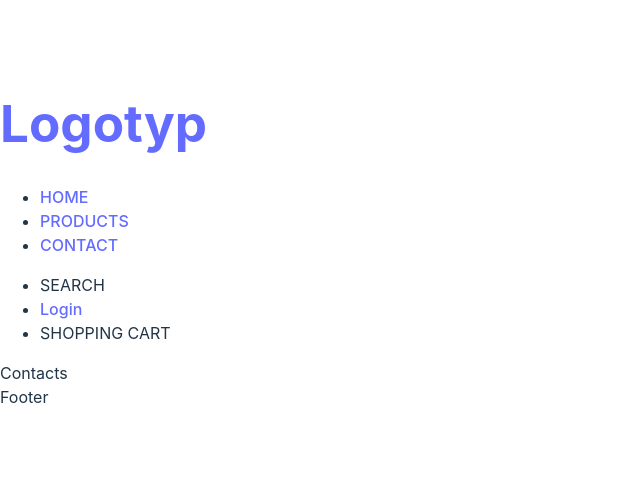
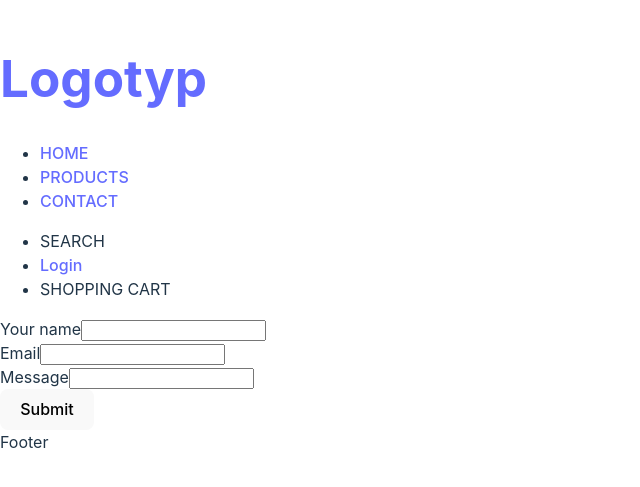
Before and after one commit to veraaa99/INL-MNINGSUPPGIFT---Javascript-2, a React (Vite) app: page /contacts in a window 1280 px wide. Shown: the part 165-652 px from the top of the page, without its empty margins (0-640 px from the left). Built offline with nearby package versions, Linux system fonts and the light colour scheme.

Commit message:
Changed some more things in all the Forms components. Added useRef to all forms

```diff
--- a/src/components/ContactForm.jsx
+++ b/src/components/ContactForm.jsx
@@ -1,23 +1,65 @@
+import { useState, useRef } from "react"
+
 function ContactForm() {
 
-    const [name, setName] = useState('')
-    const [email, setEmail] = useState('')
-    const [message, setMessage] = useState('')
+    // const [name, setName] = useState('')
+    // const [email, setEmail] = useState('')
+    // const [message, setMessage] = useState('')
+
+    // const [formData, setFormData] = useState({
+    //     name: '',
+    //     email: '',
+    //     message: ''
+    // })
+
+    // const handleChange = (e) => {
+    //     setFormData(data => {
+    //         return {
+    //             ...data,
+    //             [e.target.id]: e.target.value
+    //         }
+    //     })
+    // }
+
+    const nameRef = useRef(null)
+    const emailRef = useRef(null)
+    const messageRef = useRef(null)
+
+    const handleSubmit = (e) => {
+        e.preventDefault()
+
+        const feedback = {
+            name: nameRef.current.value,
+            email: emailRef.current.value,
+            message: messageRef.current.value
+        }
+        console.log(feedback)
+
+        nameRef.current.value = ''
+        emailRef.current.value = ''
+        messageRef.current.value = ''
+    }
 
   return (
     <>
-        <form>
+        <form onSubmit={handleSubmit}>
             <div>
                 <label htmlFor="name">Your name</label>
-                <input type="text" id="name" />
+                {/* <input value={formData.name} onChange={handleChange} type="text" id="name" /> */}
+                <input ref={nameRef} type="text" id="name" />
+
             </div>
             <div>
                 <label htmlFor="email">Email</label>
-                <input type="email" id="email" />
+                {/* <input value={formData.email} onChange={handleChange} type="email" id="email" /> */}
+                <input ref={emailRef} type="text" id="name" />
+
             </div>
             <div>
                 <label htmlFor="message">Message</label>
-                <input type="text" id="message" />
+                {/* <input value={formData.message} onChange={handleChange} type="text" id="message" /> */}
+                <input ref={messageRef} type="text" id="name" />
+
             </div>
             <button>Submit</button>
         </form>
--- a/src/components/LoginForm.jsx
+++ b/src/components/LoginForm.jsx
@@ -1,18 +1,38 @@
+import { useState, useRef } from "react"
+
 function LoginForm() {
 
-  const [email, setEmail] = useState('')
-  const [password, setPassword] = useState('')
+  // const [email, setEmail] = useState('')
+  // const [password, setPassword] = useState('')
+
+  const emailRef = useRef(null)
+  const passwordRef = useRef(null)
+
+  const handleSubmit = (e) => {
+      e.preventDefault()
+
+      const user = {
+          email: emailRef.current.value,
+          password: passwordRef.current.value
+      }
+      console.log(user)
+
+      emailRef.current.value = ''
+      passwordRef.current.value = ''
+  }
 
   return (
     <>
-        <form>
+        <form onSubmit={handleSubmit}>
             <div>
                 <label htmlFor="email">Email</label>
-                <input type="email" id="email" />
+                {/* <input value={email} onChange={(e) => setEmail(e.target.value)} type="email" id="email" /> */}
+                <input ref={emailRef} type="email" id="email" />
             </div>
             <div>
                 <label htmlFor="password">Password</label>
-                <input type="text" id="password" />
+                {/* <input value={password} onChange={(e) => setPassword(e.target.value)} type="text" id="password" /> */}
+                <input ref={passwordRef} type="text" id="password" />
             </div>
             <button>Login</button>
         </form>
--- a/src/components/RegisterForm.jsx
+++ b/src/components/RegisterForm.jsx
@@ -1,33 +1,65 @@
+import { useState, useRef } from "react"
+
 function RegisterForm() {
 
-  const [firstName, setFirstName] = useState('')
-  const [surname, setSurname] = useState('')
-  const [email, setEmail] = useState('')
-  const [password, setPassword] = useState('')
-  const [confirmPassword, setConfirmPassword] = useState('')
+  // const [firstName, setFirstName] = useState('')
+  // const [surname, setSurname] = useState('')
+  // const [email, setEmail] = useState('')
+  // const [password, setPassword] = useState('')
+  // const [confirmPassword, setConfirmPassword] = useState('')
+
+  const firstNameRef = useRef(null)
+  const surnameRef = useRef(null)
+  const emailRef = useRef(null)
+  const passwordRef = useRef(null)
+  const confirmPasswordRef = useRef(null)
+
+  const handleSubmit = (e) => {
+      e.preventDefault()
+
+      const user = {
+          firstName: firstNameRef.current.value,
+          surname: surnameRef.current.value,
+          email: emailRef.current.value,
+          password: passwordRef.current.value,
+          confirmPassword: confirmPasswordRef.current.value
+      }
+      console.log(user)
+
+      firstNameRef.current.value = ''
+      surnameRef.current.value = ''
+      emailRef.current.value = ''
+      passwordRef.current.value = ''
+      confirmPasswordRef.current.value = ''
+  }
 
   return (
     <>
-        <form>
+        <form onSubmit={handleSubmit}>
             <div>
                 <label htmlFor="firstName">First name</label>
-                <input type="text" id="firstName" />
+                {/* <input value={firstName} onChange={(e) => setFirstName(e.target.value)} type="text" id="firstName" /> */}
+                <input ref={firstNameRef} type="text" id="firstName" />
             </div>
             <div>
                 <label htmlFor="surname">Surname</label>
-                <input type="text" id="surname" />
+                {/* <input value={surname} onChange={(e) => setSurname(e.target.value)} type="text" id="surname" /> */}
+                <input ref={surnameRef} type="text" id="surname" />
             </div>
             <div>
                 <label htmlFor="email">Email</label>
-                <input type="email" id="email" />
+                {/* <input value={email} onChange={(e) => setEmail(e.target.value)} type="email" id="email" /> */}
+                <input ref={emailRef} type="email" id="email" />
             </div>
             <div>
                 <label htmlFor="password">Password</label>
-                <input type="text" id="password" />
+                {/* <input value={password} onChange={(e) => setPassword(e.target.value)} type="text" id="password" /> */}
+                <input ref={passwordRef} type="text" id="password" />
             </div>
             <div>
                 <label htmlFor="confirmPassword">Confirm password</label>
-                <input type="text" id="confirmPassword" />
+                {/* <input value={confirmPassword} onChange={(e) => setConfirmPassword(e.target.value)} type="text" id="confirmPassword" /> */}
+                <input ref={confirmPasswordRef} type="text" id="confirmPassword" />
             </div>
             <button>Create account</button>
         </form>
--- a/src/pages/Contacts.jsx
+++ b/src/pages/Contacts.jsx
@@ -1,6 +1,10 @@
+import ContactForm from "../components/ContactForm"
+
 function Contacts() {
   return (
-    <div>Contacts</div>
+    <div>
+      <ContactForm />
+    </div>
   )
 }
 export default Contacts
--- a/src/pages/Login.jsx
+++ b/src/pages/Login.jsx
@@ -1,6 +1,8 @@
+import LoginForm from "../components/LoginForm"
+
 function Login() {
   return (
-    <div>Login</div>
+    <LoginForm />
   )
 }
 export default Login
--- a/src/pages/Products.jsx
+++ b/src/pages/Products.jsx
@@ -26,9 +26,5 @@ function Products() {
     </div>
   )
 
-
-  return (
-    <div>Products</div>
-  )
 }
 export default Products
--- a/src/pages/Registration.jsx
+++ b/src/pages/Registration.jsx
@@ -1,6 +1,8 @@
+import RegisterForm from "../components/RegisterForm"
+
 function Registration() {
   return (
-    <div>Registration</div>
+    < RegisterForm />
   )
 }
 export default Registration
```
